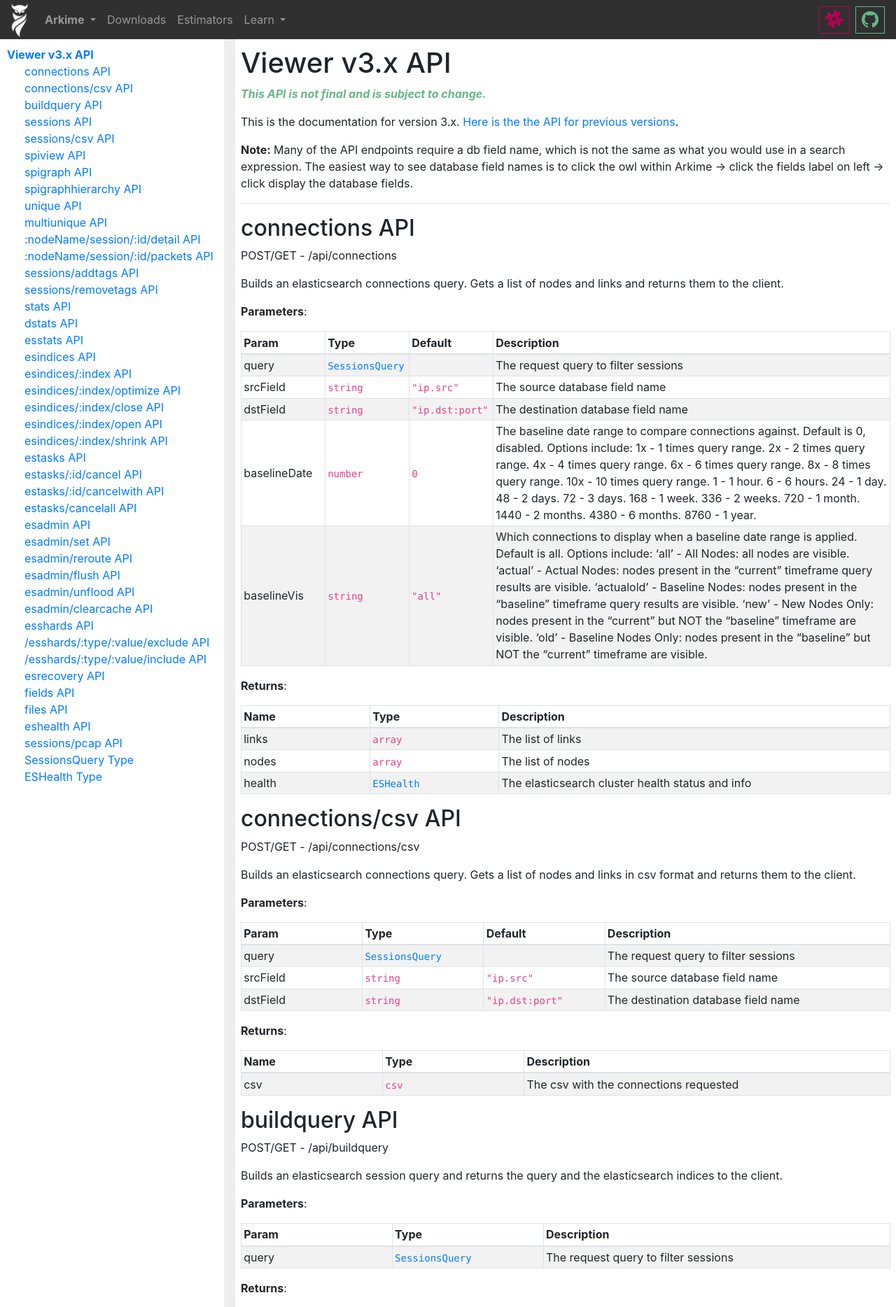
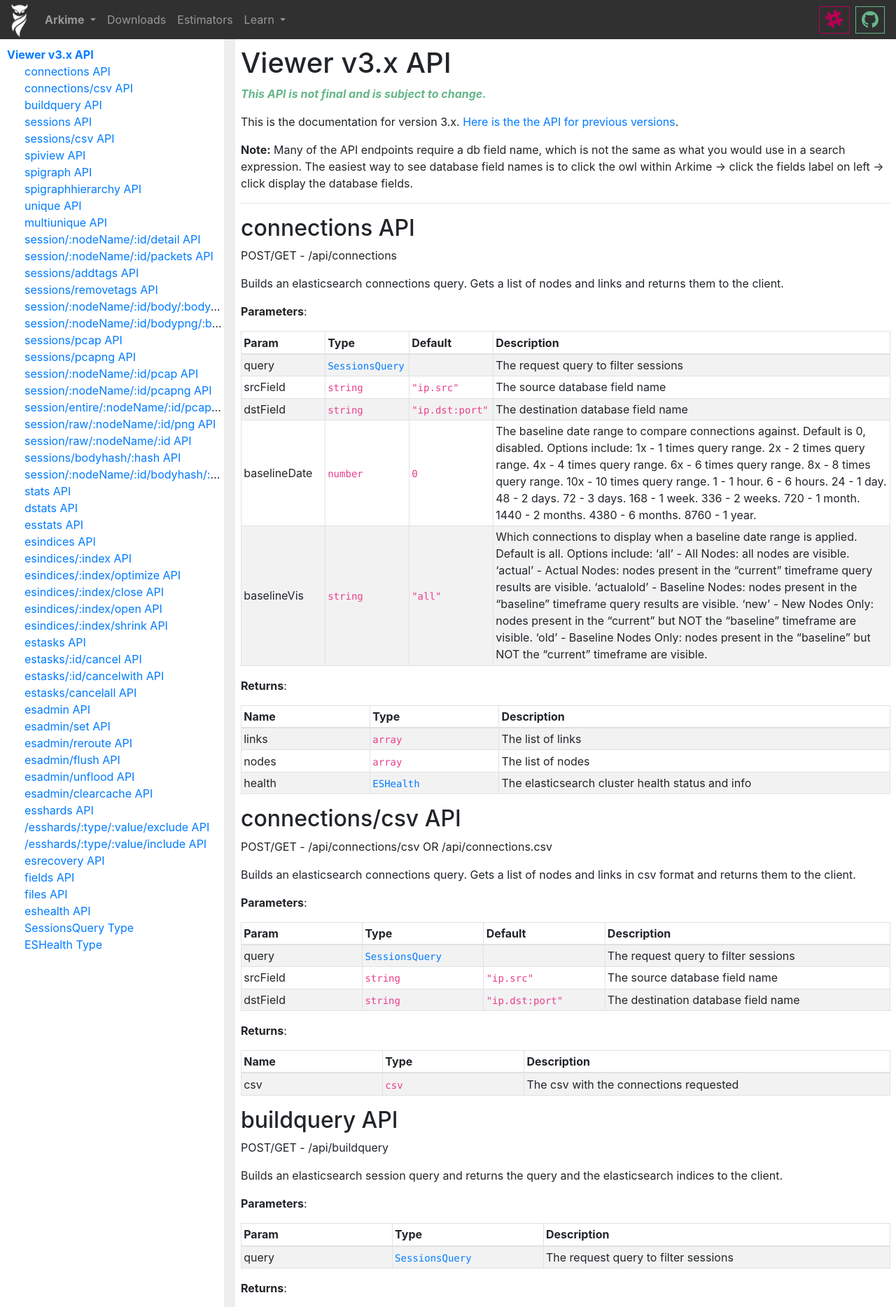
Before and after one commit to arkime/arkimeweb, a Jekyll site: the page built from _wiki/api.md, in a window 1280 px wide. Shown: the top 1868 px of the page at 70% size. Built offline with Jekyll 4.4.1, drawn with Linux system fonts in a browser that asks for light colours; some of the changed text lies outside the part shown.

Commit message:
more API docs
and don't let TOC wrap text

```diff
--- a/_wiki/api_docs.md
+++ b/_wiki/api_docs.md
@@ -29,7 +29,7 @@
 
 ## connections/csv API
 
-POST/GET - /api/connections/csv
+POST/GET - /api/connections/csv OR /api/connections.csv
 
 Builds an elasticsearch connections query. Gets a list of nodes and links in csv format and returns them to the client.
 
@@ -100,7 +100,7 @@
 
 ## sessions/csv API
 
-POST/GET - /api/sessions/csv
+POST/GET - /api/sessions/csv OR /api/sessions.csv
 
 Builds an elasticsearch session query. Gets a list of sessions and returns them as CSV to the client.
 
@@ -243,11 +243,11 @@
 | --- | --- | --- |
 |  | <code>string</code>| The list of an intersection of unique fields (with counts if requested) |
 
-<a name="_nodeName/session/_id/detail"></a>
+<a name="session/_nodeName/_id/detail"></a>
 
-## :nodeName/session/:id/detail API
+## session/:nodeName/:id/detail API
 
-GET - /api/:nodeName/session/:id/detail
+GET - /api/session/:nodeName/:id/detail
 
 Gets SPI data for a session.
 
@@ -257,11 +257,11 @@
 | --- | --- | --- |
 |  | <code>html</code>| The html to display as session detail |
 
-<a name="_nodeName/session/_id/packets"></a>
+<a name="session/_nodeName/_id/packets"></a>
 
-## :nodeName/session/:id/packets API
+## session/:nodeName/:id/packets API
 
-GET - /api/:nodeName/session/:id/packets
+GET - /api/session/:nodeName/:id/packets
 
 Gets packets for a session.
 
@@ -320,6 +320,206 @@
 | --- | --- | --- |
 | success | <code>boolean</code>| Whether the remove tags operation was successful |
 | text | <code>string</code>| The success/error message to (optionally) display to the user |
+
+<a name="session/_nodeName/_id/body/_bodyType/_bodyNum/_bodyName"></a>
+
+## session/:nodeName/:id/body/:bodyType/:bodyNum/:bodyName API
+
+GET - /api/session/:nodeName/:id/body/:bodyType/:bodyNum/:bodyName
+
+Retrieves a file that was transferred in a session.
+
+**Returns**:
+
+| Name | Type | Description |
+| --- | --- | --- |
+| file | <code>file</code>| The file in the session |
+
+<a name="session/_nodeName/_id/bodypng/_bodyType/_bodyNum/_bodyName"></a>
+
+## session/:nodeName/:id/bodypng/:bodyType/:bodyNum/:bodyName API
+
+GET - /api/session/:nodeName/:id/bodypng/:bodyType/:bodyNum/:bodyName
+
+Retrieves a bitmap image representation of the bytes in a file.
+
+**Returns**:
+
+| Name | Type | Description |
+| --- | --- | --- |
+| image | <code>image/png</code>| The bitmap image. |
+
+<a name="sessions/pcap"></a>
+
+## sessions/pcap API
+
+GET - /api/sessions/pcap OR /api/sessions.pcap
+
+Retrieve the raw session data in pcap format.
+
+
+**Parameters**:
+
+| Param | Type | Default | Description |
+| --- | --- | --- | --- |
+| query | [<code>SessionsQuery</code>](#SessionsQuery) |  | The request query to filter sessions |
+| ids | <code>string</code> |  | The list of ids to return |
+| segments | <code>boolean</code> | <code>false</code> | When set return linked segments |
+
+**Returns**:
+
+| Name | Type | Description |
+| --- | --- | --- |
+|  | <code>pcap</code>| A PCAP file with the sessions requested |
+
+<a name="sessions/pcapng"></a>
+
+## sessions/pcapng API
+
+GET - /api/sessions/pcapng OR /api/sessions.pcapng
+
+Retrieve the raw session data in pcapng format.
+
+
+**Parameters**:
+
+| Param | Type | Default | Description |
+| --- | --- | --- | --- |
+| query | [<code>SessionsQuery</code>](#SessionsQuery) |  | The request query to filter sessions |
+| ids | <code>string</code> |  | The list of ids to return |
+| segments | <code>boolean</code> | <code>false</code> | When set return linked segments |
+
+**Returns**:
+
+| Name | Type | Description |
+| --- | --- | --- |
+|  | <code>pcap</code>| A PCAPNG file with the sessions requested |
+
+<a name="session/_nodeName/_id/pcap"></a>
+
+## session/:nodeName/:id/pcap API
+
+GET - /api/session/:nodeName/:id/pcap OR /api/session/:nodeName/:id.pcap
+
+Retrieve the raw session data in pcap format from a specific node.
+
+**Returns**:
+
+| Name | Type | Description |
+| --- | --- | --- |
+|  | <code>pcap</code>| A PCAP file with the session requested |
+
+<a name="session/_nodeName/_id/pcapng"></a>
+
+## session/:nodeName/:id/pcapng API
+
+GET - /api/session/:nodeName/:id/pcapng OR /api/session/:nodeName/:id.pcapng
+
+Retrieve the raw session data in pcapng format from a specific node.
+
+**Returns**:
+
+| Name | Type | Description |
+| --- | --- | --- |
+|  | <code>pcap</code>| A PCAPNG file with the session requested |
+
+<a name="session/entire/_nodeName/_id/pcap"></a>
+
+## session/entire/:nodeName/:id/pcap API
+
+GET - /api/session/entire/:nodeName/:id/pcap OR /api/session/entire/:nodeName/:id.pcap
+
+Retrieve the entire pcap for a session.
+
+**Returns**:
+
+| Name | Type | Description |
+| --- | --- | --- |
+|  | <code>pcap</code>| A PCAP file with the session requested |
+
+<a name="session/raw/_nodeName/_id/png"></a>
+
+## session/raw/:nodeName/:id/png API
+
+GET - /api/session/raw/:nodeName/:id/png OR /api/session/raw/:nodeName/:id.png
+
+Retrieve a bitmap image representation of packets in a session.
+
+
+**Parameters**:
+
+| Param | Type | Default | Description |
+| --- | --- | --- | --- |
+| type | <code>string</code> | <code>&quot;src&quot;</code> | Whether to retrieve the src (source) or dst (desintation) packets bitmap image. Defaults to src. |
+
+**Returns**:
+
+| Name | Type | Description |
+| --- | --- | --- |
+| image | <code>image/png</code>| The bitmap image. |
+
+<a name="session/raw/_nodeName/_id"></a>
+
+## session/raw/:nodeName/:id API
+
+GET - /api/session/raw/:nodeName/:id
+
+Retrieve raw packets for a session.
+
+
+**Parameters**:
+
+| Param | Type | Default | Description |
+| --- | --- | --- | --- |
+| type | <code>string</code> | <code>&quot;src&quot;</code> | Whether to retrieve the src (source) or dst (desintation) raw packets. Defaults to src. |
+
+**Returns**:
+
+| Name | Type | Description |
+| --- | --- | --- |
+|  | <code>string</code>| The source or destination packet text. |
+
+<a name="sessions/bodyhash/_hash"></a>
+
+## sessions/bodyhash/:hash API
+
+GET - /api/sessions/bodyhash/:hash
+
+Retrieve a file given a hash of that file.
+
+
+**Parameters**:
+
+| Param | Type | Description |
+| --- | --- | --- |
+| query | [<code>SessionsQuery</code>](#SessionsQuery) | The request query to filter sessions |
+
+**Returns**:
+
+| Name | Type | Description |
+| --- | --- | --- |
+| file | <code>file</code>| The file that matches the hash |
+
+<a name="session/_nodeName/_id/bodyhash/_hash"></a>
+
+## session/:nodeName/:id/bodyhash/:hash API
+
+GET - /api/session/:nodeName/:id/bodyhash/:hash
+
+Retrieve a file from a specific node given a hash of that file.
+
+
+**Parameters**:
+
+| Param | Type | Description |
+| --- | --- | --- |
+| query | [<code>SessionsQuery</code>](#SessionsQuery) | The request query to filter sessions |
+
+**Returns**:
+
+| Name | Type | Description |
+| --- | --- | --- |
+| file | <code>file</code>| The file that matches the hash |
 
 <a name="stats"></a>
 
@@ -813,29 +1013,6 @@
 | --- | --- | --- |
 | health | [<code>ESHealth</code>](#ESHealth)| The elasticsearch cluster health status and info |
 
-<a name="sessions/pcap"></a>
-
-## sessions/pcap API
-
-GET - /api/sessions/pcap
-
-Retrieve the raw session data in pcap format
-
-
-**Parameters**:
-
-| Param | Type | Default | Description |
-| --- | --- | --- | --- |
-| query | [<code>SessionsQuery</code>](#SessionsQuery) |  | The request query to filter sessions |
-| ids | <code>string</code> |  | The list of ids to return |
-| segments | <code>boolean</code> | <code>false</code> | When set return linked segments |
-
-**Returns**:
-
-| Name | Type | Description |
-| --- | --- | --- |
-|  | <code>pcap</code>| A PCAP file with the sessions requested |
-
 <a name="SessionsQuery"></a>
 
 ## SessionsQuery Type
--- a/index.css
+++ b/index.css
@@ -559,6 +559,9 @@
 
 .wiki-toc > li > ul > li {
   margin-left: -15px;
+  overflow: hidden;
+  white-space: nowrap;
+  text-overflow: ellipsis;
 }
 
 .wiki-toc > li > a {
```
